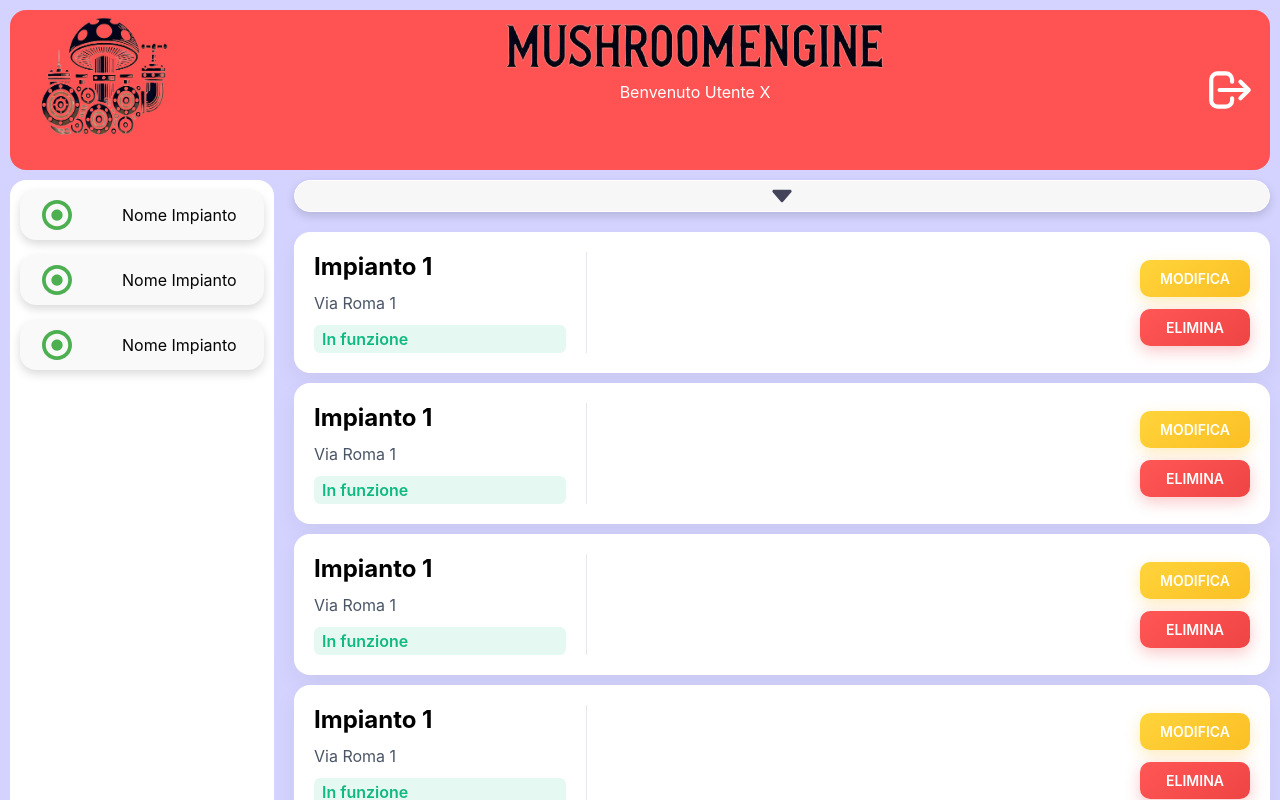
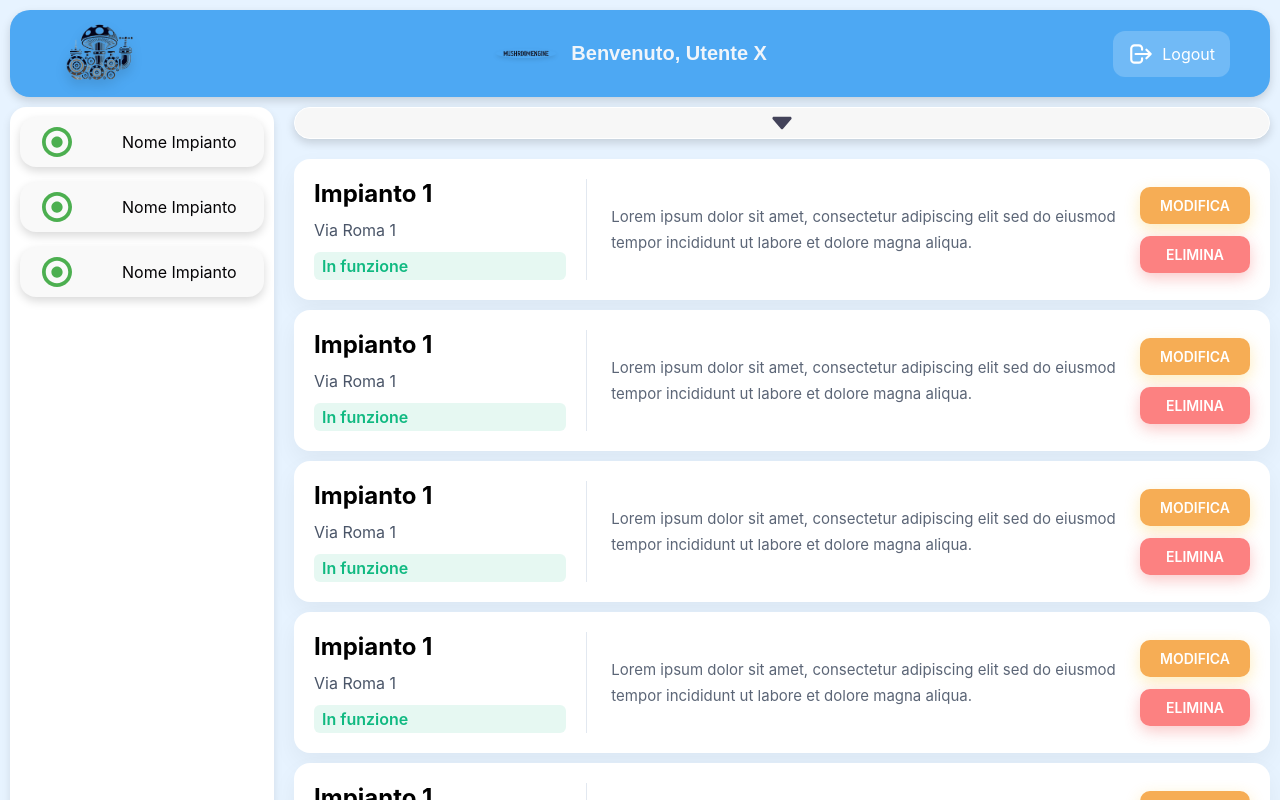
Before and after one commit to DanielKirash/MushroomEngine, a React (Create React App) app: page /dashboard in a window 1280 px wide. Shown: the top 800 px of the page. Built offline with nearby package versions, Linux system fonts and the light colour scheme.

Commit message:
Update styles: modify button and header styles, enhance modal content, and refine color constants for improved UI consistency.

```diff
--- a/package.json
+++ b/package.json
@@ -10,6 +10,7 @@
     "@types/node": "^16.18.119",
     "@types/react": "^18.3.12",
     "@types/react-dom": "^18.3.1",
+    "lucide-react": "^0.462.0",
     "material": "^0.9.18",
     "mui": "^0.0.1",
     "react": "^18.3.1",
--- a/src/UI/atoms/buttons/style.css
+++ b/src/UI/atoms/buttons/style.css
@@ -17,12 +17,12 @@ button:hover {
 }
 
 .modifica {
-    background: linear-gradient(145deg, #ffd43b, #fbbf24);
+    background: #F6AD55;
     box-shadow: 0 5px 15px rgba(251, 191, 36, 0.3);
 }
 
 .elimina {
-    background: linear-gradient(145deg, #ff5656, #ef4444);
+    background: #FC8181;
     box-shadow: 0 5px 15px rgba(239, 68, 68, 0.3);
 }
 
--- a/src/UI/colors/colorconst.css
+++ b/src/UI/colors/colorconst.css
@@ -1,8 +1,8 @@
 :root {
     --text: #050406;
-    --background: #d4d3ff;
+    --background: #E7F3FF ;
     --login: #F5FAF1;
-    --primary: #5251bf;
+    --primary: #4DA8F3;
     --secondary: #8483e3;
     --accent: #5352eb;
     --success: #4CAF50;
--- a/src/UI/molecules/machinaryCard/machinarycard.css
+++ b/src/UI/molecules/machinaryCard/machinarycard.css
@@ -2,18 +2,15 @@
     display: flex;
     flex-direction: column;
     align-items: center;
-    gap: 8px;
-    padding: 10px;
+    padding: 6px;
     background-color: var(--card-background);
     border-radius: 16px;
     box-shadow: 0 5px 15px rgba(0, 0, 0, 0.05);
     transition: all 0.3s ease;
     width: 100%;
-    margin-bottom: 10px;
 }
 
 .smallMachinaryCardContainer:hover {
-    transform: scale(1.01);
     box-shadow: 0 10px 20px rgba(0, 0, 0, 0.1);
 }
 
--- a/src/UI/molecules/modal/modalContent/ModalContentMachinary.tsx
+++ b/src/UI/molecules/modal/modalContent/ModalContentMachinary.tsx
@@ -8,11 +8,11 @@ const ModalContentMachinary = (plant: PlantType) => {
             <header className="modal-header">
                 <h1 className="modal-title">
                     <span className="label">Impianto:</span>
-                    <span className="value">{plant.name}</span>
+                    <span className="value"> {plant.name}</span>
                 </h1>
                 <div className="modal-info">
                     <h2 className="info-item">
-                        <span className="label">Descrizione:</span>
+                        <span className="labelDesc">Descrizione:</span>
                         <span className="value">{plant.description}</span>
                     </h2>
                     <h2 className="info-item">
--- a/src/UI/molecules/modal/modalContent/modalcontentmachinary.css
+++ b/src/UI/molecules/modal/modalContent/modalcontentmachinary.css
@@ -33,6 +33,13 @@
     font-weight: 600;
 }
 
+.labelDesc{
+    color: #4a5568;
+    font-weight: 600;
+    display: flex;
+    align-self: flex-start;
+}
+
 .value {
     color: #2d3748;
 }
@@ -42,7 +49,7 @@
     color: #2b6cb0;
     padding: 4px 12px;
     border-radius: 16px;
-    font-size: 14px;
+    font-size: 16px;
     font-weight: 600;
 }
 
@@ -59,6 +66,7 @@
     display: flex;
     flex-direction: row;
     flex-wrap: wrap;
-    gap: 1px;
-    flex-shrink: 3;
+    gap: 30px;
+    justify-content: center;
+    align-items: center;
 }
--- a/src/UI/organisms/header/Header.tsx
+++ b/src/UI/organisms/header/Header.tsx
@@ -1,30 +1,32 @@
-import './header.css'
+import './header.css';
 import Logo from '../../atoms/logo/Logo';
 import { HiOutlineLogout } from "react-icons/hi";
 import { IconContext } from 'react-icons';
+import { useNavigate } from 'react-router-dom';
 
 const Header = () => {
+    const navigate = useNavigate();
 
     const handleLogOut = () => {
         localStorage.clear();
-        //REDIRECT TO LOGIN PAGE
-        //TODO
-    }
+        navigate('/');
+    };
 
     return (
         <header id="header">
-            <Logo className='small-size'/>
-            <div className='box-intestazione'>
-                <img src={'scrittaLogoFungo.png'} alt='Intestazione Azienda' />
-                <p>Benvenuto Utente X</p>
+            <Logo className="logo-small" />
+            <div className="box-intestazione">
+                <img src={'scrittaLogoFungo.png'} alt="Intestazione Azienda" />
+                <p>Benvenuto, Utente X</p>
             </div>
-            <div className='logout-box'>
-                <IconContext.Provider value={{className:"logout-icon"}}>
-                    <HiOutlineLogout onClick={handleLogOut}/>
+            <div className="logout-box" onClick={handleLogOut}>
+                <IconContext.Provider value={{ className: "logout-icon" }}>
+                    <HiOutlineLogout />
                 </IconContext.Provider>
+                <span>Logout</span>
             </div>
         </header>
-    )
-  };
+    );
+};
 
-  export default Header;
+export default Header;
--- a/src/UI/organisms/header/header.css
+++ b/src/UI/organisms/header/header.css
@@ -1,39 +1,64 @@
 #header {
-   height: 20vh;
-   width:100%;
-   display: flex;
-   flex-direction: row;
-   background-color: #ff5252;
-   border-radius: 16px;
-   justify-content: space-between;
+    display: flex;
+    justify-content: space-between;
+    align-items: center;
+    background: #4DA8F3;
+    padding: 11px 40px;
+    border-radius: 20px;
+    box-shadow: 0 4px 10px rgba(0, 0, 0, 0.15);
+    color: #fff;
+}
+
+.box-intestazione {
+    display: flex;
+    align-items: center;
+    gap: 15px;
+}
+
+.box-intestazione img {
+    width: 60px;
+    height: auto;
+    border-radius: 50%;
+    box-shadow: 0 2px 4px rgba(0, 0, 0, 0.1);
+}
+
+.box-intestazione p {
+    font-size: 20px;
+    font-weight: 700;
+    font-family: 'Poppins', sans-serif;
+    margin: 0;
+    color: #f0f5fa;
+}
+
+.logout-box {
+    display: flex;
+    justify-content: center;
+    align-items: center;
+    gap: 8px;
+    cursor: pointer;
+    padding: 10px 15px;
+    background: rgba(255, 255, 255, 0.2);
+    border-radius: 12px;
+    transition: all 0.3s ease;
+}
+
+.logout-box:hover {
+    background: rgba(255, 255, 255, 0.4);
+    transform: scale(1.1);
+    .logout-icon {
+        color: #F87171;
+    }
 }
 
 .logout-icon {
-   height: 50px;
-   width: 50px;
-   color: var(--card-background);
-   padding-right: 15px;
+    font-size: 26px;
+    color: #fff;
+    transition: color 0.3s ease;
 }
 
-.logout-box {
-      width: 80px;
-      display: flex;
-      flex-direction: column;
-      justify-content: flex-end;
-      align-items: flex-end;
-      align-self: center;
-      cursor: pointer;
 
+.logo-small {
+    width: 100px;
+    height: auto;
+    filter: drop-shadow(0px 6px 6px rgba(0, 0, 0, 0.2));
 }
-
-.box-intestazione {
-      display: flex;
-      flex-direction: column;
-      align-items: flex-start;
-}
-
-p{
-      color: var(--card-background);
-      align-self: center;
-      font-weight: 400;
-}
--- a/src/UI/organisms/mainSection/MainSection.tsx
+++ b/src/UI/organisms/mainSection/MainSection.tsx
@@ -66,6 +66,9 @@ const MainSection = () => {
                 <PlantCard id = {3} name={plantasda.name} location={plantasda.location} status={plantasda.status} description={plantasda.description}></PlantCard>
                 <PlantCard id = {4} name={plantasda.name} location={plantasda.location} status={plantasda.status} description={plantasda.description}></PlantCard>
                 <PlantCard id = {5} name={plantasda.name} location={plantasda.location} status={plantasda.status} description={plantasda.description}></PlantCard>
+                <PlantCard id = {5} name={plantasda.name} location={plantasda.location} status={plantasda.status} description={plantasda.description}></PlantCard>
+                <PlantCard id = {5} name={plantasda.name} location={plantasda.location} status={plantasda.status} description={plantasda.description}></PlantCard>
+                <PlantCard id = {5} name={plantasda.name} location={plantasda.location} status={plantasda.status} description={plantasda.description}></PlantCard>
 
             </div>
         </section>
--- a/src/UI/organisms/sidebar/sidebar.css
+++ b/src/UI/organisms/sidebar/sidebar.css
@@ -6,5 +6,7 @@
     margin-bottom: 10px;
     margin-right: 10px;
     background-color: var(--card-background);
+    box-shadow: 0 4px 8px rgba(0, 0, 0, 0.1);
+
 
 }
```
Also changed, not shown: 1 other file (tests, documents, lock files or other folders).
